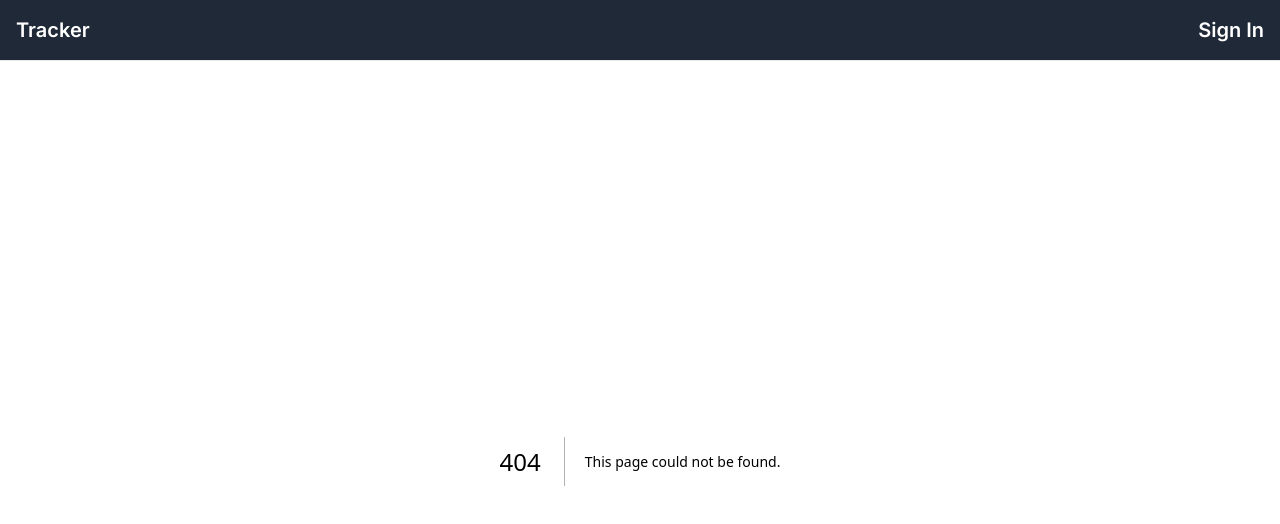
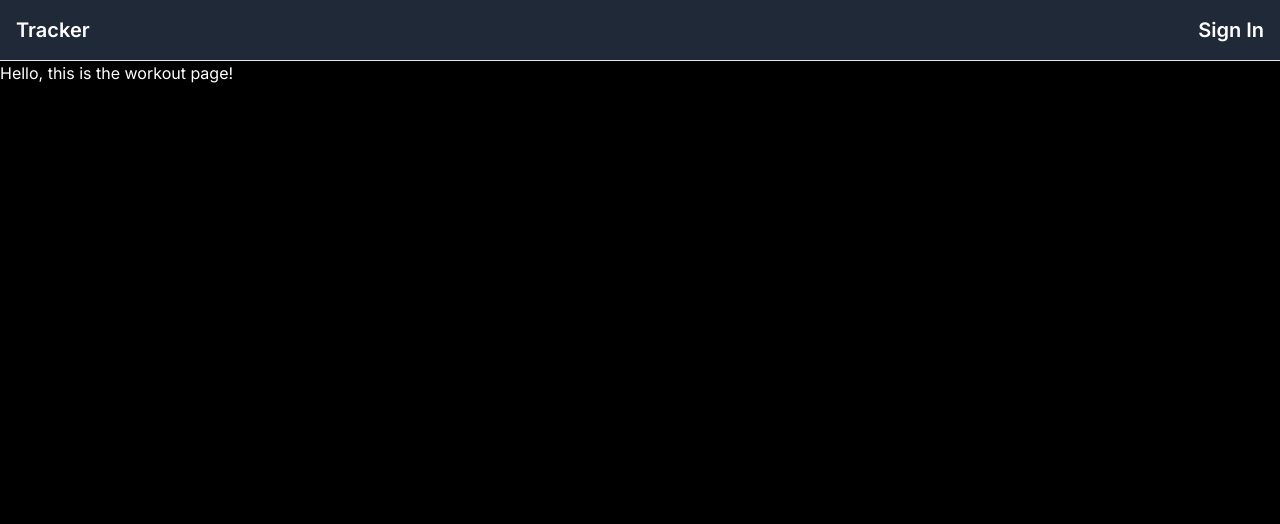
Before and after one commit to michaeldahl7/tracker, a Next.js app: page /workouts in a window 1280 px wide. Before the commit this address had no page. Shown: the top 524 px of the page. Built offline with nearby package versions, Linux system fonts and the light colour scheme.

Commit message:
database setup

```diff
--- /dev/null
+++ b/src/app/workouts/page.tsx
@@ -0,0 +1,5 @@
+// import Link from "next/link";
+
+export default function WorkoutPage() {
+  return <main className=" ">Hello, this is the workout page!</main>;
+}
```
